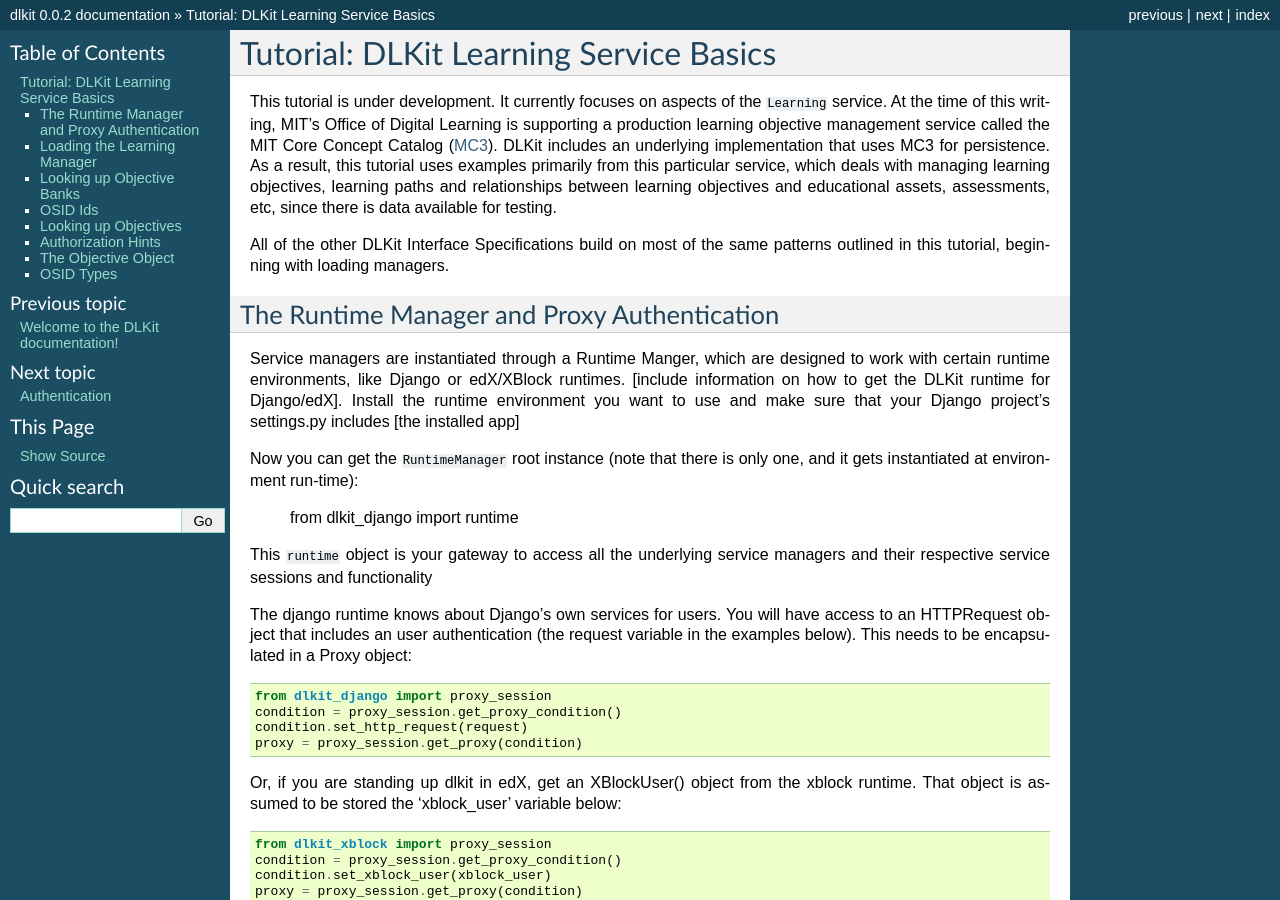
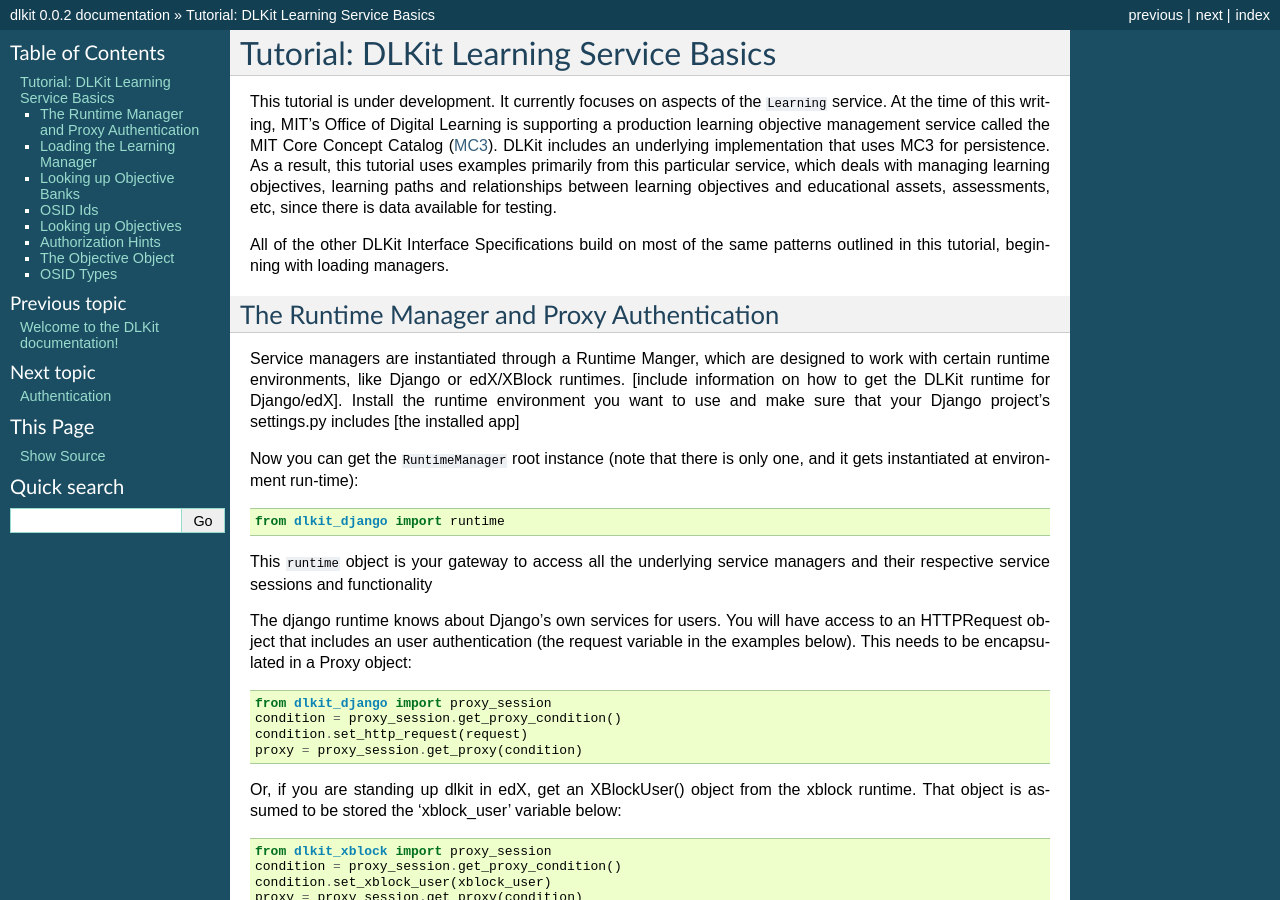
Before and after one commit to birdland/dlkit-doc, a Sphinx documentation site: the page built from source/tutorial.rst, in a window 1280 px wide and 900 px high. Built offline with Sphinx 7.4.7, drawn with Linux system fonts in a browser that asks for light colours; pages that are not in the unit, such as notebooks, are missing from menus.

Commit message:
minor edit

```diff
--- a/source/tutorial.rst
+++ b/source/tutorial.rst
@@ -20,7 +20,7 @@
 like Django or edX/XBlock runtimes.  [include information on how to get the DLKit runtime for Django/edX].  Install the
 runtime environment you want to use and make sure that your Django project's settings.py includes [the installed app]
 
-Now you can get the ``RuntimeManager`` root instance (note that there is only one, and it gets instantiated at environment run-time):
+Now you can get the ``RuntimeManager`` root instance (note that there is only one, and it gets instantiated at environment run-time)::
 
     from dlkit_django import runtime
 
```
